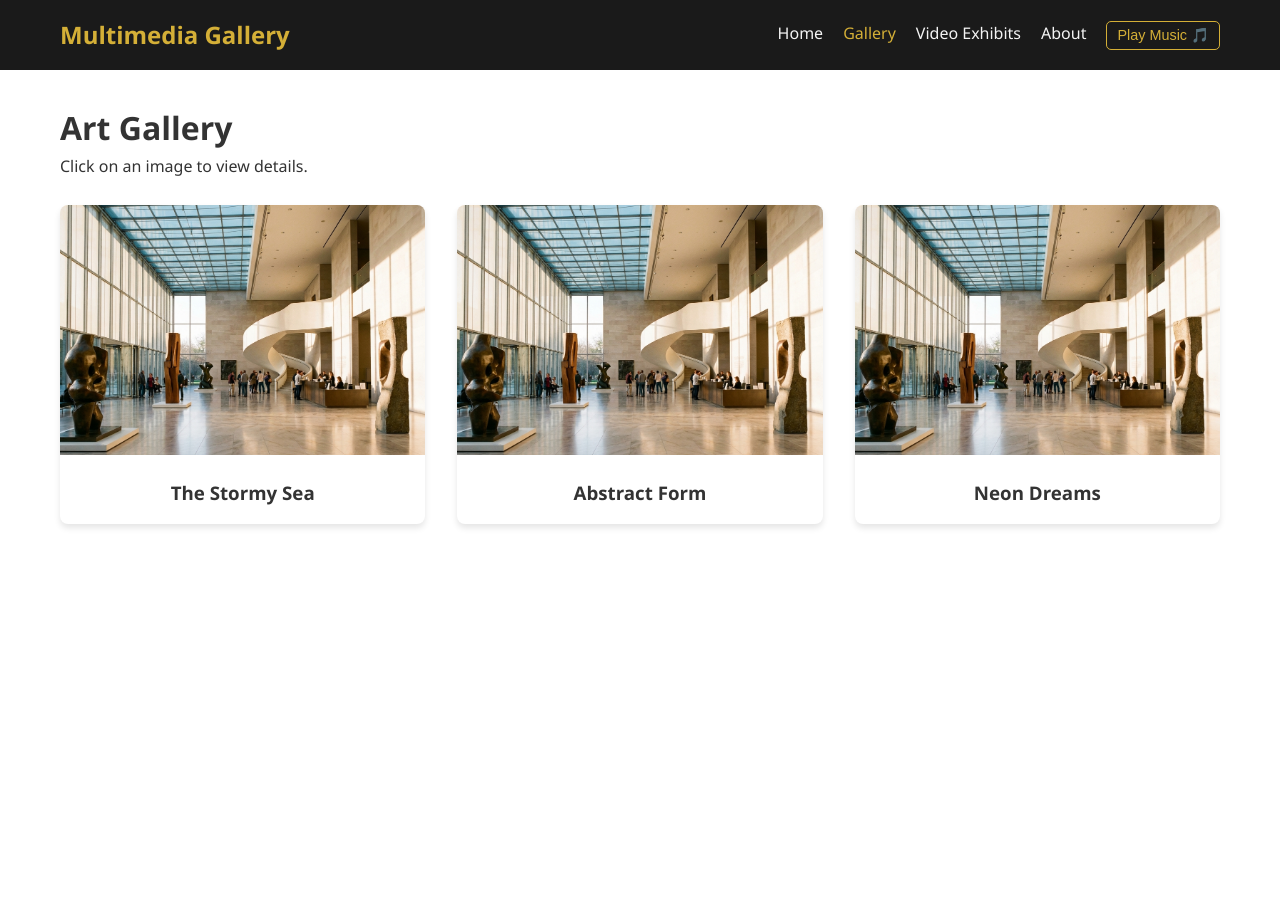
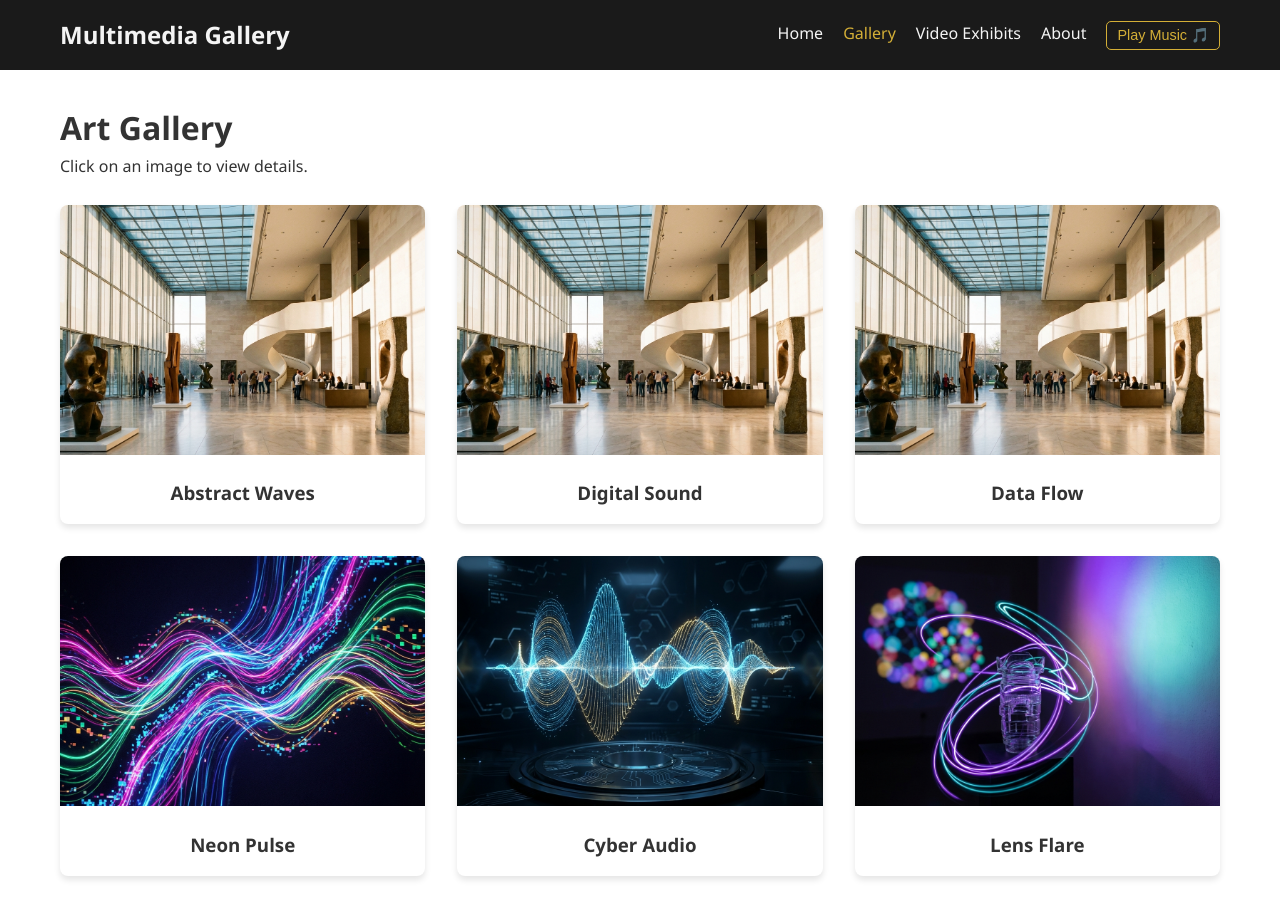
Before and after one commit to marwan-asem/Multi_Media, a plain HTML site: page gallery.html in a window 1280 px wide. Before the commit the page ends 800 px from the top, so only its background shows below. Drawn offline with Linux system fonts and the light colour scheme.

Commit message:
adding some details in different areas

```diff
--- a/gallery.html
+++ b/gallery.html
@@ -11,7 +11,7 @@
 <body>
     <header>
         <nav>
-            <div class="logo">Multimedia Gallery</div>
+            <div class="logo"><a href="index.html">Multimedia Gallery</a></div>
             <ul class="nav-links">
                 <li><a href="index.html">Home</a></li>
                 <li><a href="gallery.html" class="active">Gallery</a></li>
@@ -28,27 +28,41 @@
         <br>
 
         <div class="gallery-grid">
-            <!-- Gallery Item 1 -->
-            <div class="card" data-desc="A masterpiece from the 18th century, depicting the raw power of nature.">
-                <img src="assets/images/gallery_1.png" alt="The Stormy Sea">
+            <div class="card" data-desc="A classic representation of multimedia art.">
+                <img src="assets/images/gallery_1.png" alt="Gallery Image 1">
                 <div class="card-info">
-                    <h3>The Stormy Sea</h3>
+                    <h3>Abstract Waves</h3>
                 </div>
             </div>
-
-            <!-- Gallery Item 2 -->
-            <div class="card" data-desc="A modern bronze sculpture exploring form and negative space.">
-                <img src="assets/images/gallery_2.png" alt="Abstract Form">
+            <div class="card" data-desc="Modern digital interpretation of sound.">
+                <img src="assets/images/gallery_2.png" alt="Gallery Image 2">
                 <div class="card-info">
-                    <h3>Abstract Form</h3>
+                    <h3>Digital Sound</h3>
                 </div>
             </div>
-
-            <!-- Gallery Item 3 -->
-            <div class="card" data-desc="An immersive digital installation using light and geometry.">
-                <img src="assets/images/gallery_3.png" alt="Neon Dreams">
+            <div class="card" data-desc="Visualizing data streams in a creative way.">
+                <img src="assets/images/gallery_3.png" alt="Gallery Image 3">
                 <div class="card-info">
-                    <h3>Neon Dreams</h3>
+                    <h3>Data Flow</h3>
+                </div>
+            </div>
+            <!-- New Images -->
+            <div class="card" data-desc="Vibrant neon colors representing the energy of multimedia.">
+                <img src="assets/images/gallery_4.png" alt="Neon Pulse">
+                <div class="card-info">
+                    <h3>Neon Pulse</h3>
+                </div>
+            </div>
+            <div class="card" data-desc="Futuristic visualization of 3D audio waves.">
+                <img src="assets/images/gallery_5.png" alt="Cyber Audio">
+                <div class="card-info">
+                    <h3>Cyber Audio</h3>
+                </div>
+            </div>
+            <div class="card" data-desc="Artistic interpretation of a camera lens and light.">
+                <img src="assets/images/gallery_6.png" alt="Lens Flare">
+                <div class="card-info">
+                    <h3>Lens Flare</h3>
                 </div>
             </div>
         </div>
@@ -68,7 +82,8 @@
 
     <!-- Background Music (Hidden) -->
     <audio id="bg-music" loop>
-        <source src="https://server16.mp3quran.net/The-ten-readings/Rewayat-Qalon-A-n-Nafi-Jame/Sabdulhakam/076.mp3" type="audio/mpeg">
+        <source src="https://server16.mp3quran.net/The-ten-readings/Rewayat-Qalon-A-n-Nafi-Jame/Sabdulhakam/076.mp3"
+            type="audio/mpeg">
         Your browser does not support the audio element.
     </audio>
 
--- a/style.css
+++ b/style.css
@@ -40,10 +40,11 @@ nav {
     padding: 0 20px;
 }
 
-.logo {
+.logo a {
     font-size: 1.5rem;
     font-weight: bold;
-    color: var(--accent-color);
+    color: var(--secondary-color);
+    text-decoration: none;
 }
 
 .nav-links {
```
Also changed, not shown: about.html (+34 -9 lines), index.html (+3 -2 lines), video.html (+3 -2 lines), assets/images/gallery_4.png (added), assets/images/gallery_5.png (added), assets/images/gallery_6.png (added).
